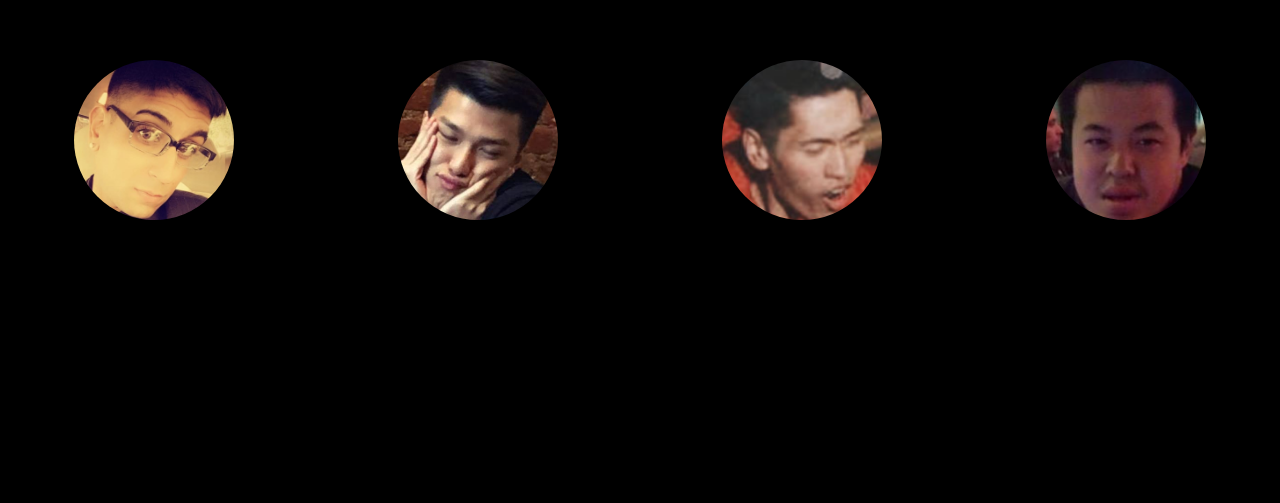
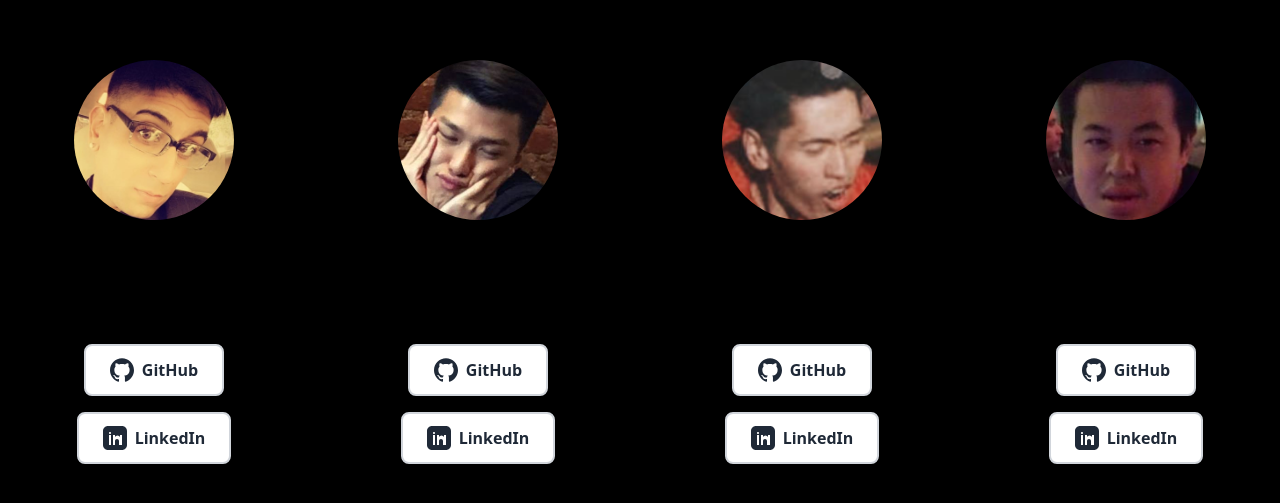
Before and after one commit to oslabs-beta/KafkaTrace, a Next.js app: page / in a window 1280 px wide. Shown: the part 1353-1856 px from the top of the page. Before the commit the page ends 1817 px from the top, so only its background shows below. Built offline with nearby package versions, Linux system fonts and the light colour scheme.

Commit message:
updated-team-cards

```diff
--- a/src/pages/index.tsx
+++ b/src/pages/index.tsx
@@ -22,8 +22,7 @@ export default function Root() {
 const commonStyling = {
   button:
     'bg-#fbfbfb hover:from-gray-600 hover:to-#fbfbfb-400 active:from-#fbfbfb-600 text-black px-8 py-3 rounded-none shadow-2xl transform transition hover:scale-105 motion-reduce:transform-none focus:outline-none focus:ring-2 focus:ring-offset-2 focus:ring-gray-800',
-  sectionTitle:
-    'text-4xl font-bold mb-6 text-black bg-#fbfbfb',
+  sectionTitle: 'text-4xl font-bold mb-6 text-black bg-#fbfbfb',
   sectionSubtitle: 'text-xl mb-8',
   professionalFont: 'font-mono',
   futuristicFont: 'font-heading',
@@ -51,27 +50,32 @@ const Navbar = () => (
 
       <div className='space-x-4'>
         <LinkButton href='/about'>Medium</LinkButton>
-        <LinkButton href='https://www.npmjs.com/package/kafkatrace?activeTab=readme'>NPM</LinkButton>
-        <LinkButton href='https://github.com/oslabs-beta/kafkatrace-npm-package'>Github</LinkButton>
+        <LinkButton href='https://www.npmjs.com/package/kafkatrace?activeTab=readme'>
+          NPM
+        </LinkButton>
+        <LinkButton href='https://github.com/oslabs-beta/kafkatrace-npm-package'>
+          Github
+        </LinkButton>
         <LoginButton href='/login'>Login</LoginButton>
         <SignupButton href='/register'>Sign Up</SignupButton>
       </div>
-
     </div>
   </nav>
 );
-interface hrefChildrenType {href: string, children: string}
+interface hrefChildrenType {
+  href: string;
+  children: string;
+}
 
 const LoginButton = ({ href, children }: hrefChildrenType) => (
   <Link href={href}>
-    <a
-      className="px-2 py-1 border-2 border-grey text-black hover:bg-neutral-100">
+    <a className='px-2 py-1 border-2 border-grey text-black hover:bg-neutral-100'>
       {children}
     </a>
   </Link>
 );
 
-const LinkButton = ({ href, children }:hrefChildrenType) => (
+const LinkButton = ({ href, children }: hrefChildrenType) => (
   <Link href={href}>
     <a className='text-black hover:text-#fbfbfb-400 transition duration-200'>
       {children}
@@ -87,8 +91,7 @@ const Hero = () => (
       style={{
         backgroundImage: "url('/path/to/futuristic-image.jpg')",
         backgroundBlendMode: 'overlay',
-        background:
-          '#fbfbfb',
+        background: '#fbfbfb',
       }}
     />
 
@@ -106,13 +109,15 @@ const Hero = () => (
       </p>
       {/* Call-to-action button */}
       <div className='transform transition-transform duration-700 hover:scale-110'>
-        <PrimaryButton href='https://www.npmjs.com/package/kafkatrace'>Begin Journey</PrimaryButton>
+        <PrimaryButton href='https://www.npmjs.com/package/kafkatrace'>
+          Begin Journey
+        </PrimaryButton>
       </div>
     </div>
   </section>
 );
 
-const PrimaryButton = ({ href, children }:hrefChildrenType) => (
+const PrimaryButton = ({ href, children }: hrefChildrenType) => (
   <a
     href={href}
     className={`bg:#fbfbfb text-black px-8 py-3 rounded-lg shadow-md transform transition motion-reduce:transform-none focus:outline-none focus:ring-2 focus:ring-#fbfbfb-500 inline-block ${commonStyling.button}`}>
@@ -120,10 +125,9 @@ const PrimaryButton = ({ href, children }:hrefChildrenType) => (
   </a>
 );
 
-const SignupButton = ({ href, children }:hrefChildrenType) => (
+const SignupButton = ({ href, children }: hrefChildrenType) => (
   <Link href={href}>
-    <a
-      className="px-2 py-1 border-2 border-grey text-black hover:bg-neutral-100">
+    <a className='px-2 py-1 border-2 border-grey text-black hover:bg-neutral-100'>
       {children}
     </a>
   </Link>
@@ -175,7 +179,7 @@ const TerminalHeader = ({ className = '' }: any) => (
 const CodeSnippet = () => (
   <div className='p-4 max-w-lg mx-auto my-8 shadow-inner rounded-lg bg-white hover:from-gray-600 hover:to-white-400 transition-transform transform hover:scale-105 duration-300 ease-in-out relative'>
     <TerminalHeader className='mb-2' />
-    <pre style = {codeStyles}>
+    <pre style={codeStyles}>
       <code className='language-javascript'>
         {`import { composer } from 'kafkatrace';
 composer();
@@ -194,7 +198,8 @@ const Features = () => (
       {
         icon: '⚡',
         title: 'Easy and Quick',
-        description: 'Easy to Install and Quick To Implement. Get Started Effortlessly',
+        description:
+          'Easy to Install and Quick To Implement. Get Started Effortlessly',
       },
       {
         icon: '📦',
@@ -204,7 +209,8 @@ const Features = () => (
       {
         icon: '🔒',
         title: 'Trace In Seconds and Safely',
-        description: 'Open Authentication for Users to View Their Traces Privately',
+        description:
+          'Open Authentication for Users to View Their Traces Privately',
       },
     ].map((feature, index) => (
       <FeatureBlock key={index} {...feature} />
@@ -230,21 +236,29 @@ const Teams = () => (
             name: 'Navdeep Simmak',
             role: 'Software Engineer',
             img: '/assets/navi.jpeg',
+            github: 'https://github.com/NaviSimmak',
+            linkedin: 'https://www.linkedin.com/in/navdeep-simmak/',
           },
           {
             name: 'Wai San Gu',
             role: 'Software Engineer',
             img: '/assets/waisan.png',
+            github: 'https://github.com/waisangu',
+            linkedin: 'https://www.linkedin.com/in/waisangu/',
           },
           {
             name: 'Felix Chen',
             role: 'Software Engineer',
             img: '/assets/felix.png',
+            github: 'https://github.com/flexzchen',
+            linkedin: 'https://www.linkedin.com/in/felixzchen/',
           },
           {
             name: 'Alston Nguyen',
             role: 'Software Engineer',
             img: '/assets/alston.png',
+            github: 'https://github.com/alstonnguyen',
+            linkedin: 'https://www.linkedin.com/in/alston-s-nguyen/',
           },
         ].map((member, index) => (
           <TeamMember key={index} {...member} />
@@ -255,7 +269,54 @@ const Teams = () => (
 );
 
 // TeamMember component
-const TeamMember = ({ img, name, role }: any) => (
+// const TeamMember = ({ img, name, role }: any) => (
+//   <div className='group flex flex-col items-center p-6 shadow-md bg-#fbfbfb transform transition-transform duration-300 ease-in-out hover:scale-105'>
+//     <div className='relative w-40 h-40 mb-8 overflow-hidden rounded-full group-hover:rotate-6 transition-transform duration-300 ease-in-out'>
+//       <Image
+//         src={img}
+//         layout='fill'
+//         alt={`${name}, ${role}`}
+//         className='w-full h-full object-cover border-4 border-#fbfbfb-500 group-hover:rotate-[-6deg] transition-transform duration-300 shadow-lg'
+//       />
+//     </div>
+//     <h3 className='text-2xl font-bold mb-4 text-black'>{name}</h3>
+//     <p className='text-lg text-black'>{role}</p>
+//   </div>
+// );
+
+const GitHubButton = ({ github }: any) => (
+  <a
+    href={github}
+    target='_blank'
+    rel='noopener noreferrer'
+    className='inline-flex items-center bg-white border-2 border-gray-300 text-gray-800 p-3 px-6 rounded-lg shadow-lg transform transition-transform hover:bg-gray-100 duration-300 ease-in-out relative font-semibold hover:border-gray-400'>
+    <svg
+      xmlns='http://www.w3.org/2000/svg'
+      className='h-6 w-6 mr-2'
+      viewBox='0 0 24 24'
+      fill='currentColor'>
+      <path d='M12 .297c-6.63 0-12 5.373-12 12 0 5.303 3.438 9.8 8.205 11.385.6.113.82-.258.82-.577 0-.285-.01-1.04-.015-2.04-3.338.724-4.042-1.61-4.042-1.61C4.422 18.07 3.633 17.7 3.633 17.7c-1.087-.744.084-.729.084-.729 1.205.084 1.838 1.236 1.838 1.236 1.07 1.835 2.809 1.305 3.495.998.108-.776.417-1.308.76-1.605-2.665-.3-5.466-1.332-5.466-5.93 0-1.31.465-2.38 1.235-3.22-.135-.303-.54-1.523.105-3.176 0 0 1.005-.322 3.3 1.23.96-.267 1.98-.399 3-.405 1.02.006 2.04.138 3 .405 2.28-1.552 3.285-1.23 3.285-1.23.645 1.653.24 2.873.12 3.176.765.84 1.23 1.91 1.23 3.22 0 4.61-2.805 5.625-5.475 5.92.42.36.81 1.096.81 2.22 0 1.605-.015 2.91-.015 3.3 0 .315.21.69.825.57C20.565 22.092 24 17.592 24 12.297c0-6.627-5.373-12-12-12'></path>
+    </svg>
+    GitHub
+  </a>
+);
+const LinkedInButton = ({ linkedin }: any) => (
+  <a
+    href={linkedin}
+    target='_blank'
+    rel='noopener noreferrer'
+    className='inline-flex items-center bg-white border-2 border-gray-300 text-gray-800 p-3 px-6 mt-4 rounded-lg shadow-lg transform transition-transform hover:bg-gray-100 duration-300 ease-in-out relative font-semibold hover:border-gray-400'>
+    <svg
+      xmlns='http://www.w3.org/2000/svg'
+      className='h-6 w-6 mr-2'
+      viewBox='0 0 24 24'
+      fill='currentColor'>
+      <path d='M19 0H5C2.24 0 0 2.24 0 5v14c0 2.76 2.24 5 5 5h14c2.76 0 5-2.24 5-5V5c0-2.76-2.24-5-5-5zM8 19H6V9h2v10zM7 8H7c-0.55 0-1-0.45-1-1s0.45-1 1-1s1 0.45 1 1S7.55 8 7 8zM18 19h-2v-4c0-1.1-0.9-2-2-2s-2 0.9-2 2v4h-2V9h2v2c0.41-0.75 1.46-1.5 2.5-1.5s2.09 0.74 2.5 1.5V9h2v10z'></path>
+    </svg>
+    LinkedIn
+  </a>
+);
+const TeamMember = ({ img, name, role, github, linkedin }: any) => (
   <div className='group flex flex-col items-center p-6 shadow-md bg-#fbfbfb transform transition-transform duration-300 ease-in-out hover:scale-105'>
     <div className='relative w-40 h-40 mb-8 overflow-hidden rounded-full group-hover:rotate-6 transition-transform duration-300 ease-in-out'>
       <Image
@@ -266,6 +327,8 @@ const TeamMember = ({ img, name, role }: any) => (
       />
     </div>
     <h3 className='text-2xl font-bold mb-4 text-black'>{name}</h3>
-    <p className='text-lg text-black'>{role}</p>
+    <p className='text-lg text-black mb-4'>{role}</p>
+    <GitHubButton github={github} />
+    <LinkedInButton linkedin={linkedin} />
   </div>
 );
```
Lines whose indentation alone changed are shown as unchanged.
